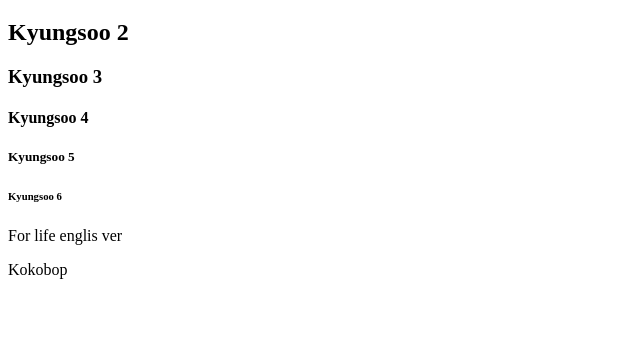
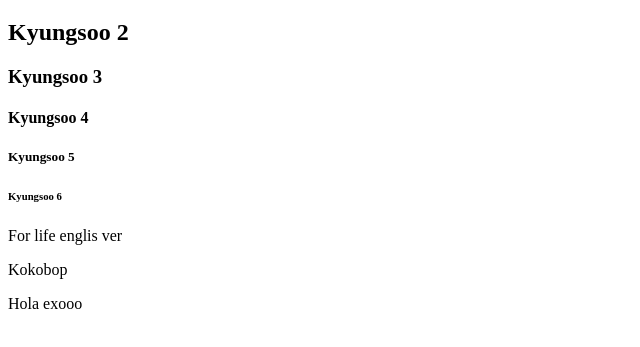
Before and after one commit to DaLa18/ProgramacionApp, a plain HTML site: page index.html in a window 1280 px wide. Shown: the part 61-408 px from the top of the page, without its empty margins (0-640 px from the left). Drawn offline with Linux system fonts and the light colour scheme.

Commit message:
Otro exooo

```diff
--- a/index.html
+++ b/index.html
@@ -15,5 +15,7 @@
     <h6>Kyungsoo 6</h6>
     <p>For life englis ver </p>
     <p>Kokobop</p>
+
+    <span>Hola exooo </span>
 </body>
 </html>
```
